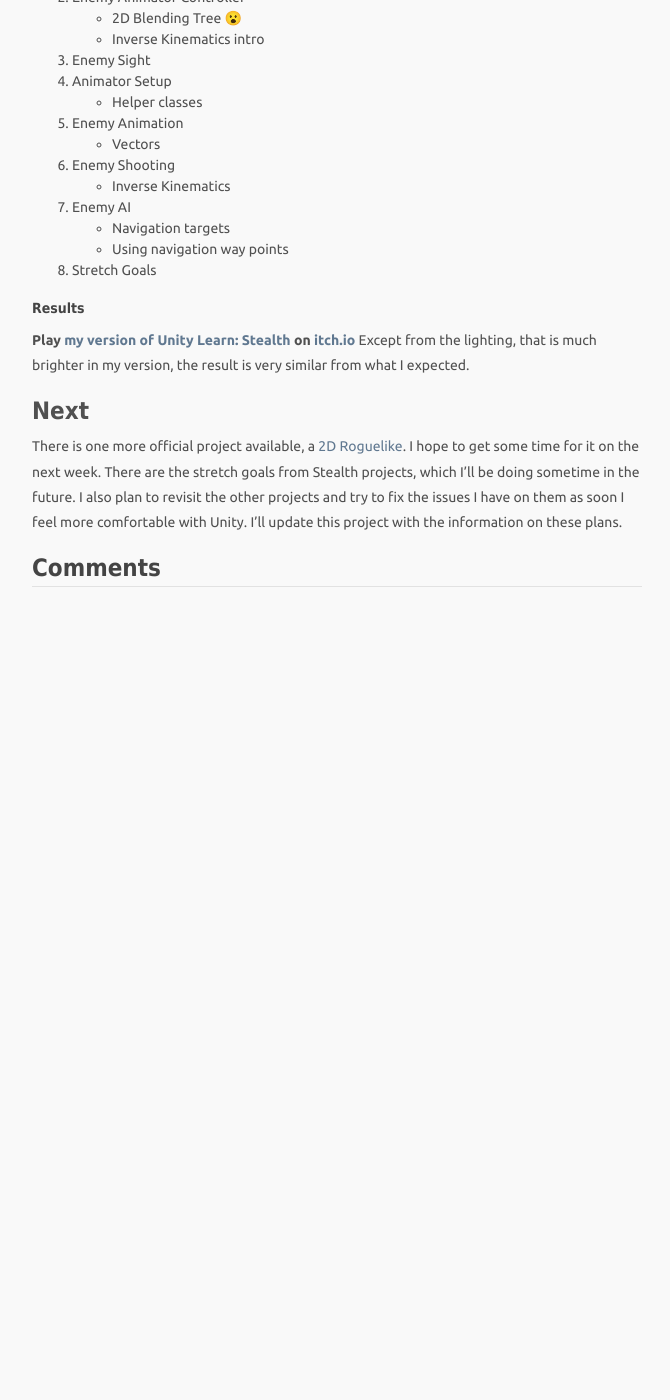
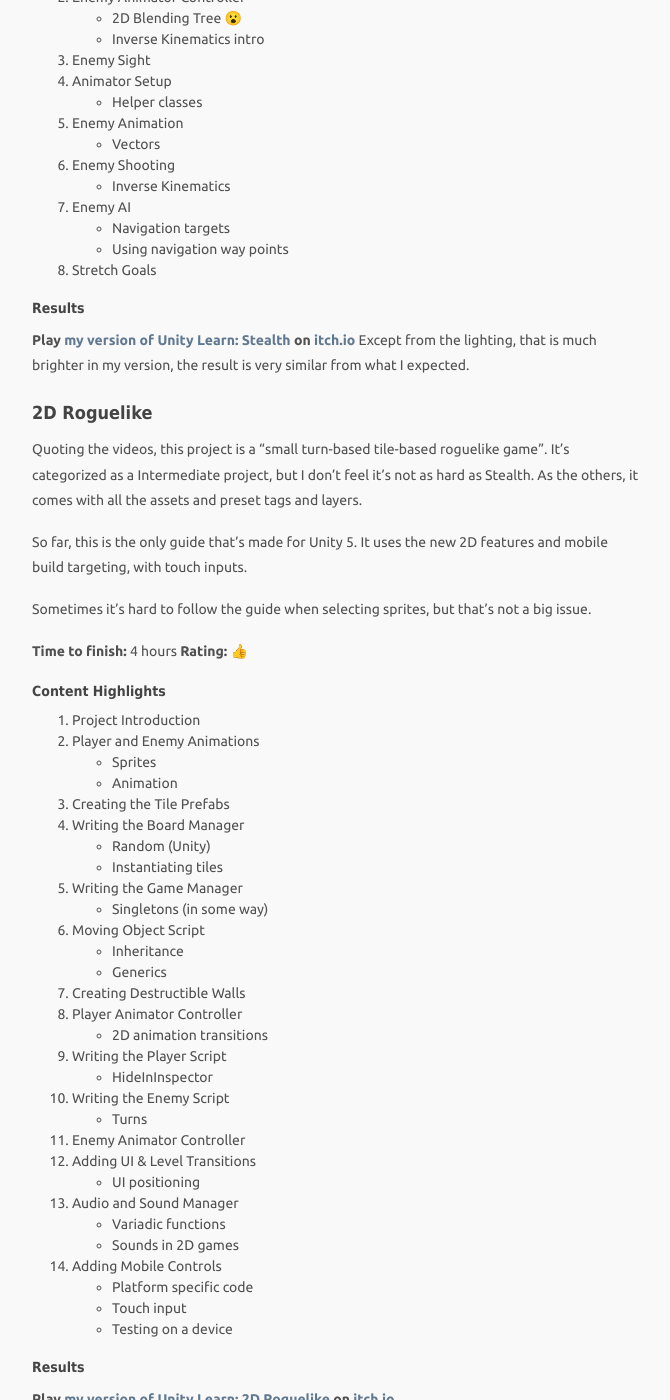
Before and after one commit to JulioC/julioc.github.io, a Jekyll site: the page built from _posts/2015-03-27-unity-learn-projects.md, in a window 1280 px wide and 1400 px high, scrolled down 4078 px. Shown: the whole window, without its empty margins (303-973 px from the left). Built offline with Jekyll 4.4.1, drawn with Linux system fonts in a browser that asks for light colours; nearby versions of some CDN libraries; emoji names are drawn with the system emoji font; comment, search, counter and statistics services are not loaded; before the commit the page ends 4708 px from its top, so only the background shows below that; some of the changed text lies outside the part shown.

Commit message:
Adding 2D Roguelike review

```diff
--- a/_posts/2015-03-27-unity-learn-projects.md
+++ b/_posts/2015-03-27-unity-learn-projects.md
@@ -187,6 +187,54 @@ __Chapter 4: Enemies__
 __Play [my version of Unity Learn: Stealth](http://julioc.itch.io/unity-learn-stealth?secret=LSaf50Gcc7YQDHbsAKWNK8JNeY) on [itch.io](http://itch.io/)__
 Except from the lighting, that is much brighter in my version, the result is very similar from what I expected.
 
+#### 2D Roguelike
+
+Quoting the videos, this project is a "small turn-based tile-based roguelike game". It's categorized as a Intermediate project, but I don't feel it's not as hard as Stealth. As the others, it comes with all the assets and preset tags and layers.
+
+So far, this is the only guide that's made for Unity 5. It uses the new 2D features and mobile build targeting, with touch inputs.
+
+Sometimes it's hard to follow the guide when selecting sprites, but that's not a big issue.
+
+__Time to finish:__ 4 hours
+__Rating:__ :+1:
+
+##### Content Highlights
+
+101. Project Introduction
+102. Player and Enemy Animations
+- Sprites
+- Animation
+103. Creating the Tile Prefabs
+104. Writing the Board Manager
+- Random (Unity)
+- Instantiating tiles
+105. Writing the Game Manager
+- Singletons (in some way)
+106. Moving Object Script
+- Inheritance
+- Generics
+107. Creating Destructible Walls
+108. Player Animator Controller
+- 2D animation transitions
+109. Writing the Player Script
+- HideInInspector
+110. Writing the Enemy Script
+- Turns
+111. Enemy Animator Controller
+112. Adding UI & Level Transitions
+- UI positioning
+113. Audio and Sound Manager
+- Variadic functions
+- Sounds in 2D games
+114. Adding Mobile Controls
+- Platform specific code
+- Touch input
+- Testing on a device
+
+##### Results
+
+__Play [my version of Unity Learn: 2D Roguelike](http://julioc.itch.io/unity-learn-2d-roguelike?secret=0aedmpnYGVPdwxpiCw2xCj8LaFk) on [itch.io](http://itch.io/)__
+
 ### Next
 
-There is one more official project available, a [2D Roguelike](http://unity3d.com/learn/tutorials/projects/2d-roguelike). I hope to get some time for it on the next week. There are the stretch goals from Stealth projects, which I'll be doing sometime in the future. I also plan to revisit the other projects and try to fix the issues I have on them as soon I feel more comfortable with Unity. I'll update this project with the information on these plans.
+There are the stretch goals from Stealth projects, which I'll be doing sometime in the future. I also plan to revisit the other projects and try to fix the issues I have on them as soon I feel more comfortable with Unity. I'll update this project with the information on these plans.
```
